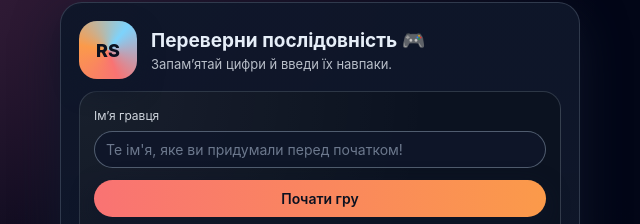
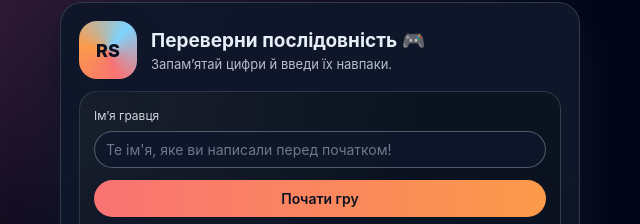
Before and after one commit to Anastasija1504/dee, a plain HTML site: page index.html in a window 1280 px wide. Shown: the part 125-349 px from the top of the page, 320-960 px from the left. Drawn offline with Linux system fonts and the light colour scheme.

Commit message:
Update index.html

```diff
--- a/index.html
+++ b/index.html
@@ -334,7 +334,7 @@
       <!-- Блок імені: сіріє й зникає після старту -->
       <div class="controls" id="controls">
         <label>Ім’я гравця</label>
-        <input id="playerName" type="text" placeholder="Те ім'я, яке ви придумали перед початком!" />
+        <input id="playerName" type="text" placeholder="Те ім'я, яке ви написали перед початком!" />
         <button id="startBtn" class="btn btn-primary" style="margin-top:4px">Почати гру</button>
       </div>
 
```
